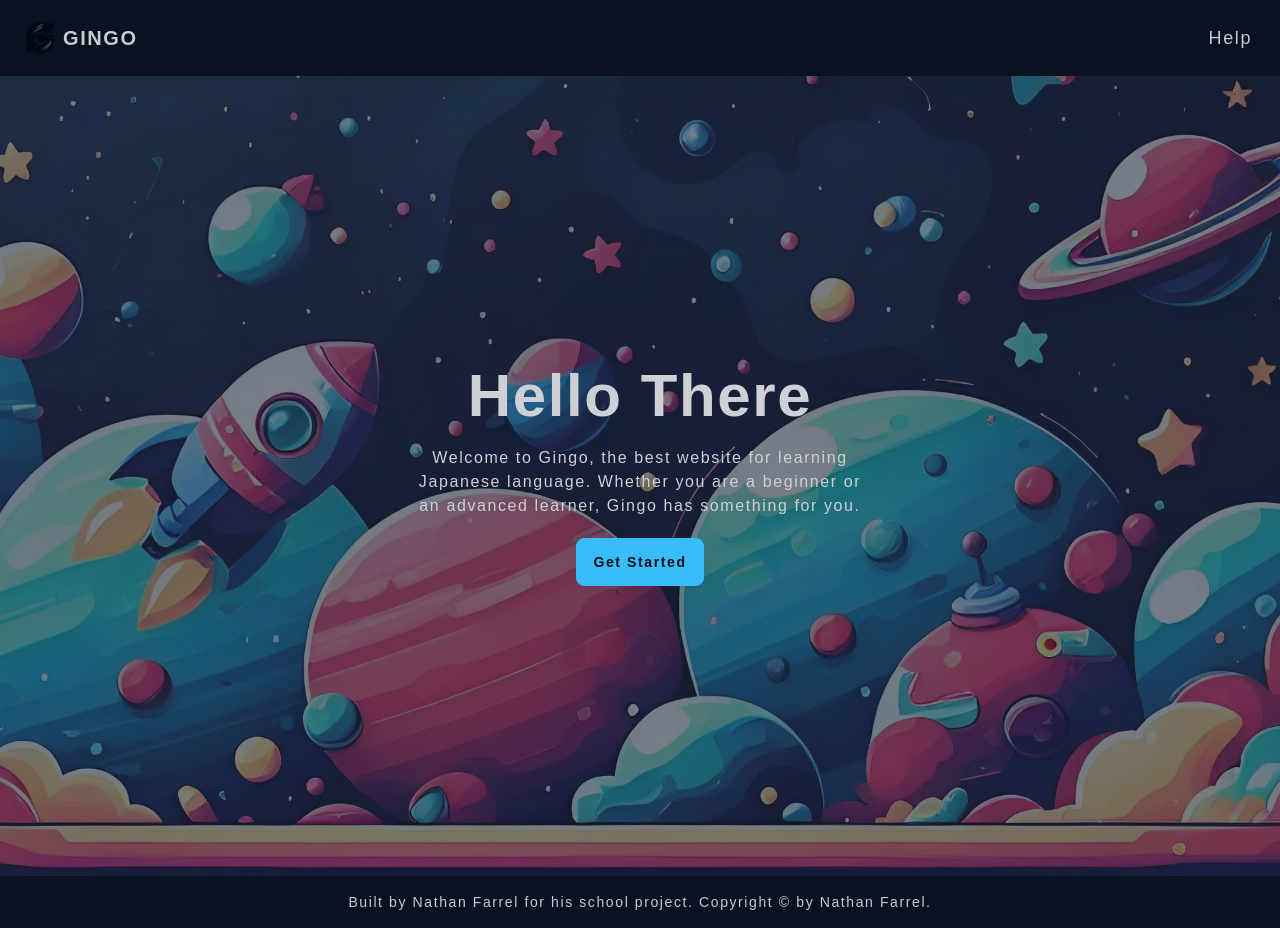
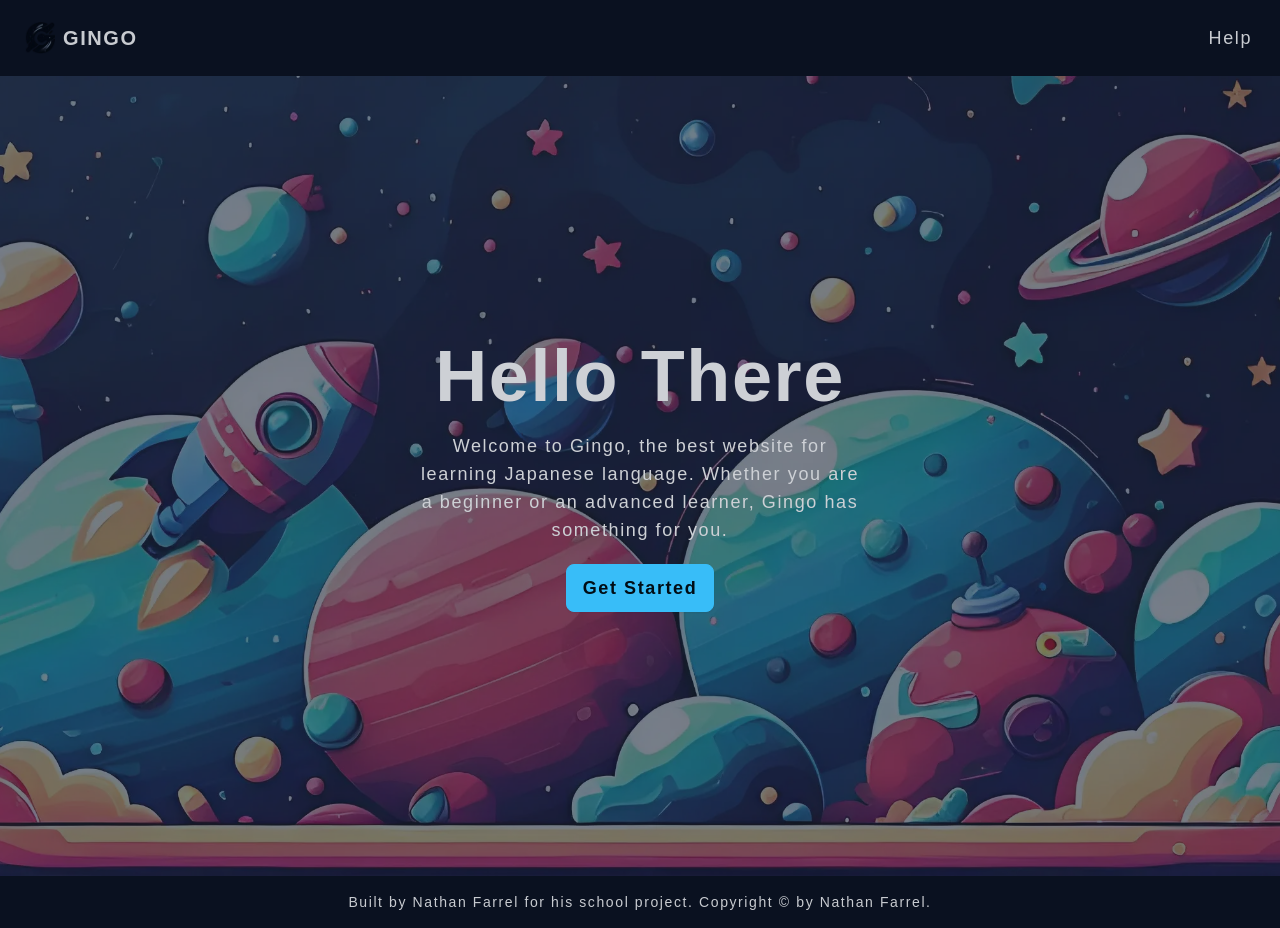
Before and after one commit to NathFDev/Gingo, a SvelteKit app: page / in a window 1280 px wide. Built offline with nearby package versions, Linux system fonts and the light colour scheme.

Commit message:
Resizing title font size

```diff
--- a/src/routes/+page.svelte
+++ b/src/routes/+page.svelte
@@ -57,12 +57,13 @@
 	<div class="hero-overlay bg-opacity-60"></div>
 	<div class="hero-content text-center text-neutral-content">
 		<div class="max-w-md">
-			<h1 class="mb-5 text-6xl font-bold">Hello There</h1>
-			<p class="mb-5 text-md">
+			<h1 class="mb-5 text-7xl font-bold">Hello There</h1>
+			<p class="mb-5 text-lg">
 				Welcome to Gingo, the best website for learning Japanese language. Whether you are a
 				beginner or an advanced learner, Gingo has something for you.
 			</p>
-			<button class="btn btn-primary" onclick="modal_dialog.showModal()">Get Started</button>
+			<button class="btn btn-primary text-lg" onclick="modal_dialog.showModal()">Get Started</button
+			>
 		</div>
 	</div>
 </div>
```
